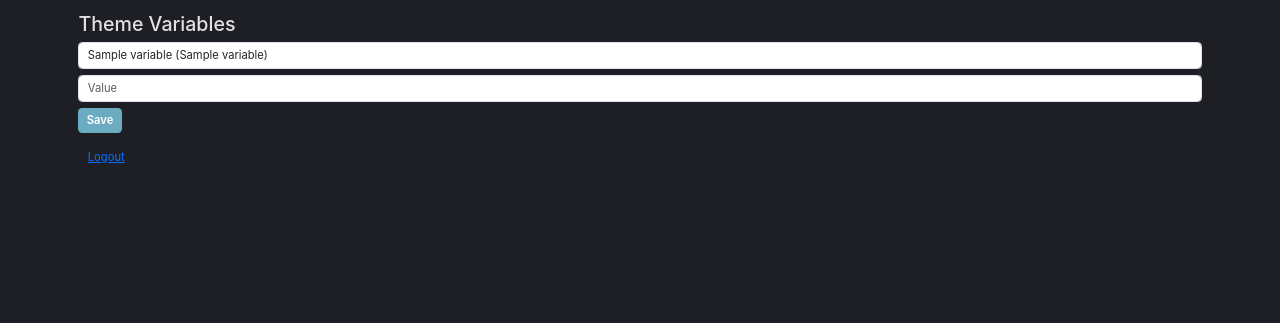
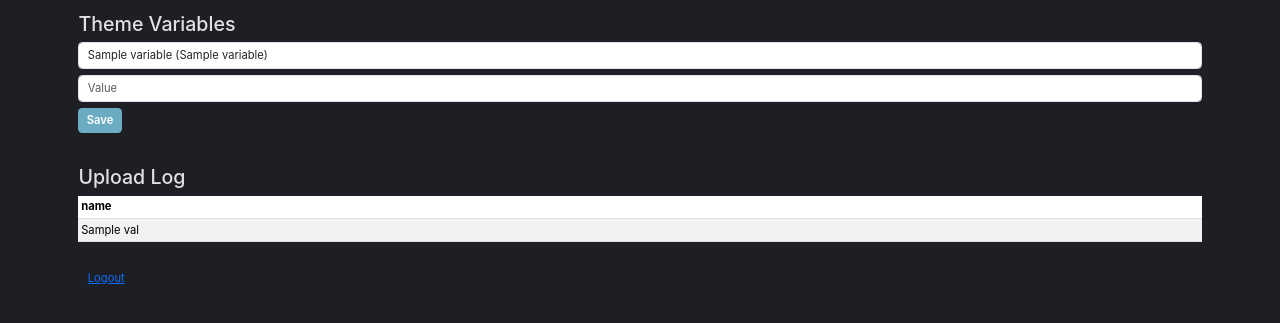
Before and after one commit to Droid80sa/Designer-Upload, a Flask app: template templates/admin.html in a window 1280 px wide. Shown: the part 241-564 px from the top of the page. Run offline with Flask 2, Linux system fonts and the light colour scheme; the template is opened without the code that fills it: most values are stand-ins (such as "Sample title", 1, 10 or a date in 2020); some libraries are stand-ins or nearby versions.

Commit message:
Add upload log viewer on admin page

```diff
--- a/app.py
+++ b/app.py
@@ -249,7 +249,20 @@ def admin():
             m = re.match(r"\s*(--[^:]+):\s*([^;]+);", line)
             if m:
                 variables[m.group(1)] = m.group(2)
-    return render_template('admin.html', designers=DESIGNERS, variables=variables)
+
+    log_entries = []
+    log_file = app.config['CSV_LOG']
+    if os.path.exists(log_file):
+        with open(log_file, newline='') as csvfile:
+            reader = csv.DictReader(csvfile)
+            log_entries = list(reader)
+
+    return render_template(
+        'admin.html',
+        designers=DESIGNERS,
+        variables=variables,
+        log_entries=log_entries,
+    )
 
 
 @app.route('/admin/avatar', methods=['POST'])
--- a/templates/admin.html
+++ b/templates/admin.html
@@ -28,5 +28,31 @@
   <input type="text" name="value" class="form-control mb-2" placeholder="Value" required>
   <button class="btn btn-primary">Save</button>
 </form>
+
+<h3 class="mt-5">Upload Log</h3>
+{% if log_entries %}
+<div class="table-responsive">
+  <table class="table table-striped table-sm">
+    <thead>
+      <tr>
+        {% for h in log_entries[0].keys() %}
+        <th>{{ h }}</th>
+        {% endfor %}
+      </tr>
+    </thead>
+    <tbody>
+    {% for row in log_entries %}
+      <tr>
+        {% for val in row.values() %}
+        <td>{{ val }}</td>
+        {% endfor %}
+      </tr>
+    {% endfor %}
+    </tbody>
+  </table>
+</div>
+{% else %}
+<p>No uploads yet.</p>
+{% endif %}
 <a href="{{ url_for('admin_logout') }}" class="btn btn-link mt-3">Logout</a>
 {% endblock %}
```
Also changed, not shown: tests/test_admin.py (+31 -0 lines).
